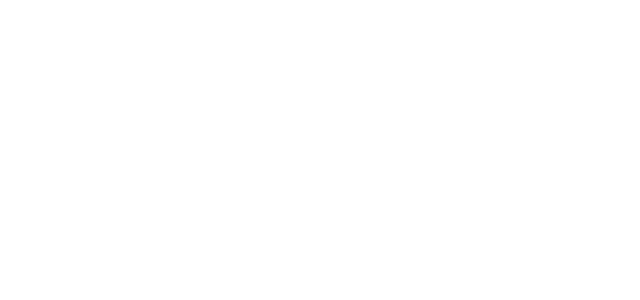
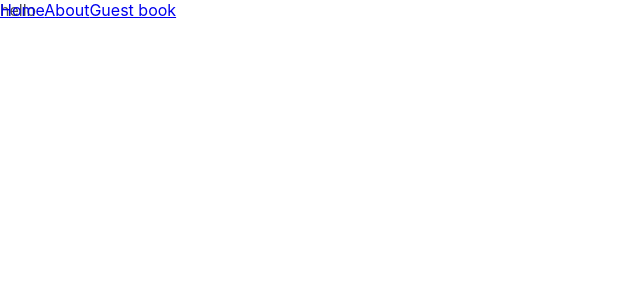
Before and after one commit to evelinawenner/MyPortfolio, a React (Create React App) app: page /guestbook in a window 1280 px wide. Before the commit this address had no page. Shown: the top 300 px of the page, without its empty margins (0-640 px from the left). Built offline with nearby package versions, Linux system fonts and the light colour scheme.

Commit message:
navlink routes added

```diff
--- a/src/App.tsx
+++ b/src/App.tsx
@@ -2,9 +2,11 @@
 import "./App.css";
 import { BrowserRouter as Router, Routes, Route } from "react-router-dom";
 import { LandingPage } from "./components/pages/landingPage/LandingPage";
+import { AboutPage } from "./components/pages/about/AboutPage";
 import ScrollToTop from "./components/globals/ScrollToTop";
 import { LanguageContextProvider } from "./components/globals/context/languageContext/LanguageContext";
 import { Navbar } from "./components/globals/navbar/Navbar";
+import { GuestBook } from "./components/pages/guestBook/GuestBook";
 
 function App() {
   return (
@@ -22,6 +24,24 @@
               </>
             }
           />
+          <Route
+            path="/about"
+            element={
+              <>
+                <Navbar />
+                <AboutPage />
+              </>
+            }
+          />
+          <Route
+            path="/guestbook"
+            element={
+              <>
+                <Navbar />
+                <GuestBook />
+              </>
+            }
+          />
         </Routes>
       </Router>
     </LanguageContextProvider>
--- /dev/null
+++ b/src/components/pages/guestBook/GuestBook.tsx
@@ -0,0 +1,5 @@
+import React from "react";
+
+export const GuestBook = () => {
+  return <div>hello</div>;
+};
```
